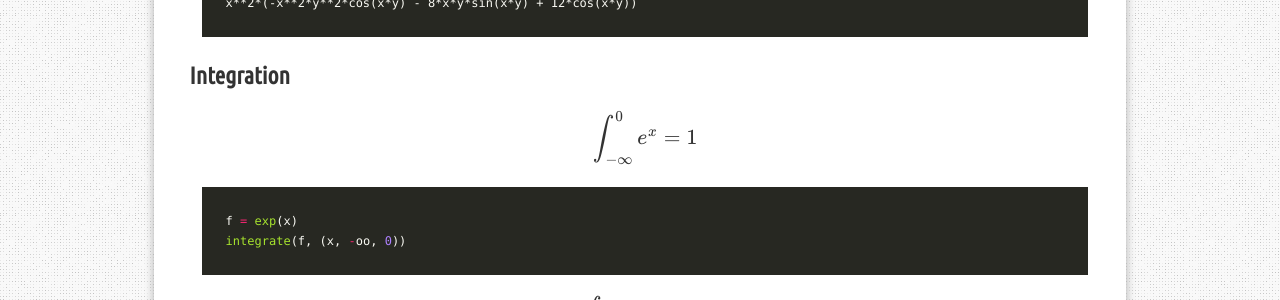
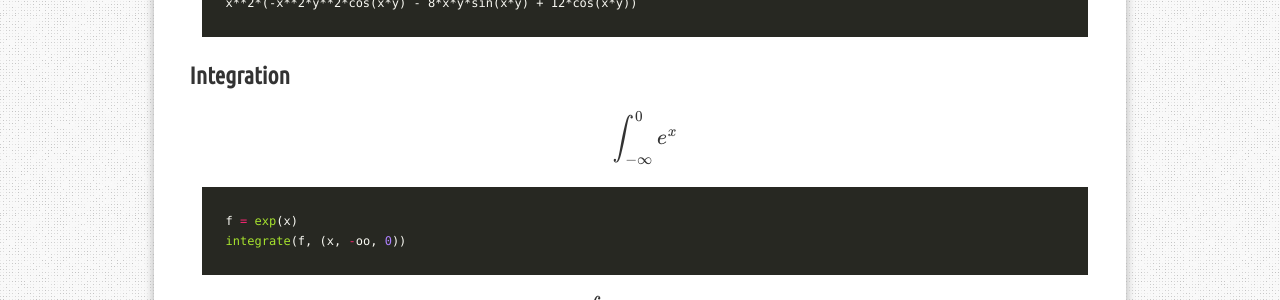
Before and after one commit to AuthurWhywait/AuthurWhywait.github.io, a Jekyll site: the page built from _posts/2022-04-03-python_math.md, in a window 1280 px wide and 900 px high, scrolled down 3636 px. Shown: the part 149-449 px from the top of the window. Built offline with Jekyll 4.4.1, drawn with Linux system fonts in a browser that asks for light colours; formulas are drawn with MathJax 3; comment, search, counter and statistics services are not loaded.

Commit message:
Update 2022-04-03-python_math.md

````diff
--- a/_posts/2022-04-03-python_math.md
+++ b/_posts/2022-04-03-python_math.md
@@ -151,7 +151,7 @@ print(diff(g, x, 2, y, 4))
 
 ### Integration
 
-$$\int_{-\infty}^0e^x=1$$
+$$\int_{-\infty}^0e^x$$
 
 ```python
 f = exp(x)
````
